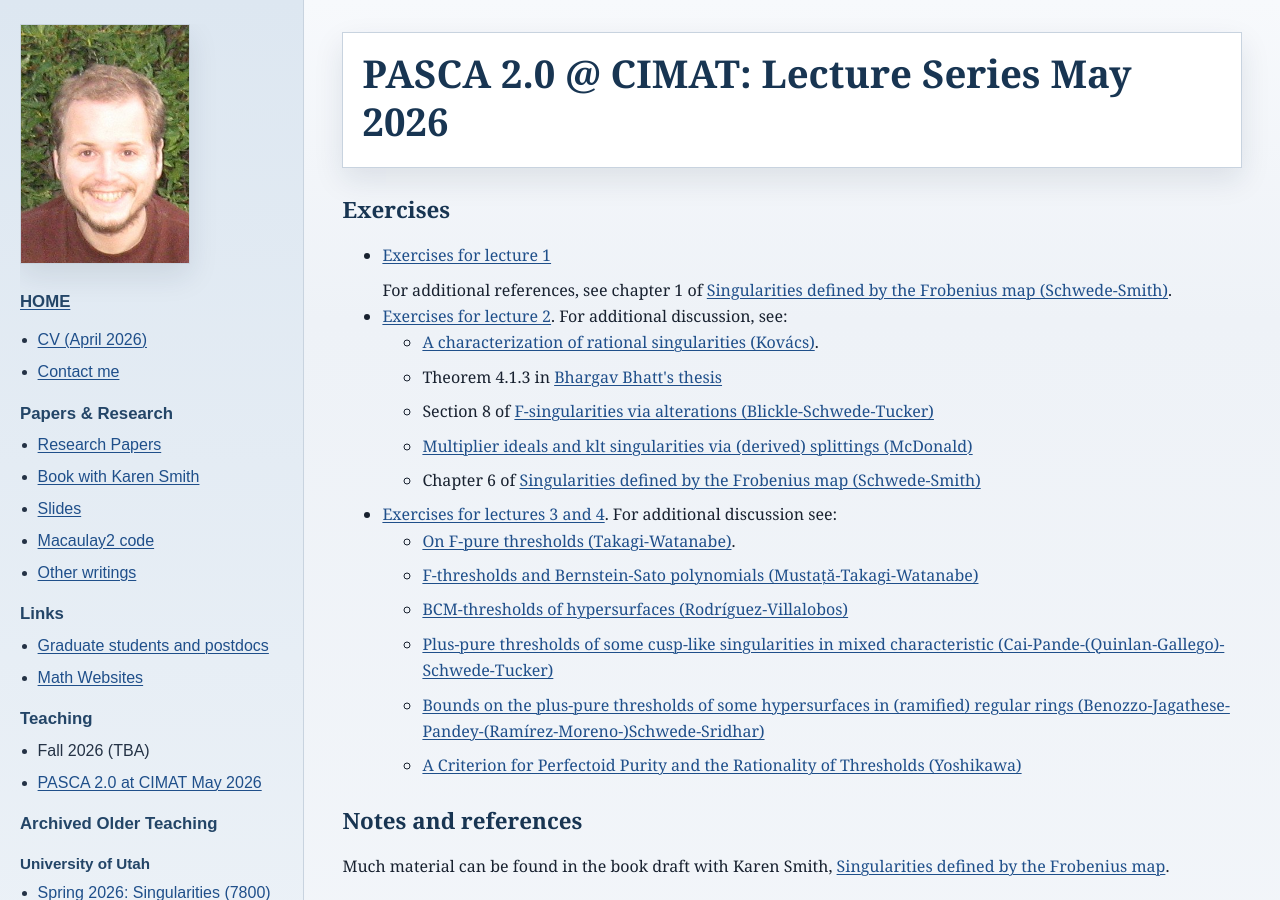
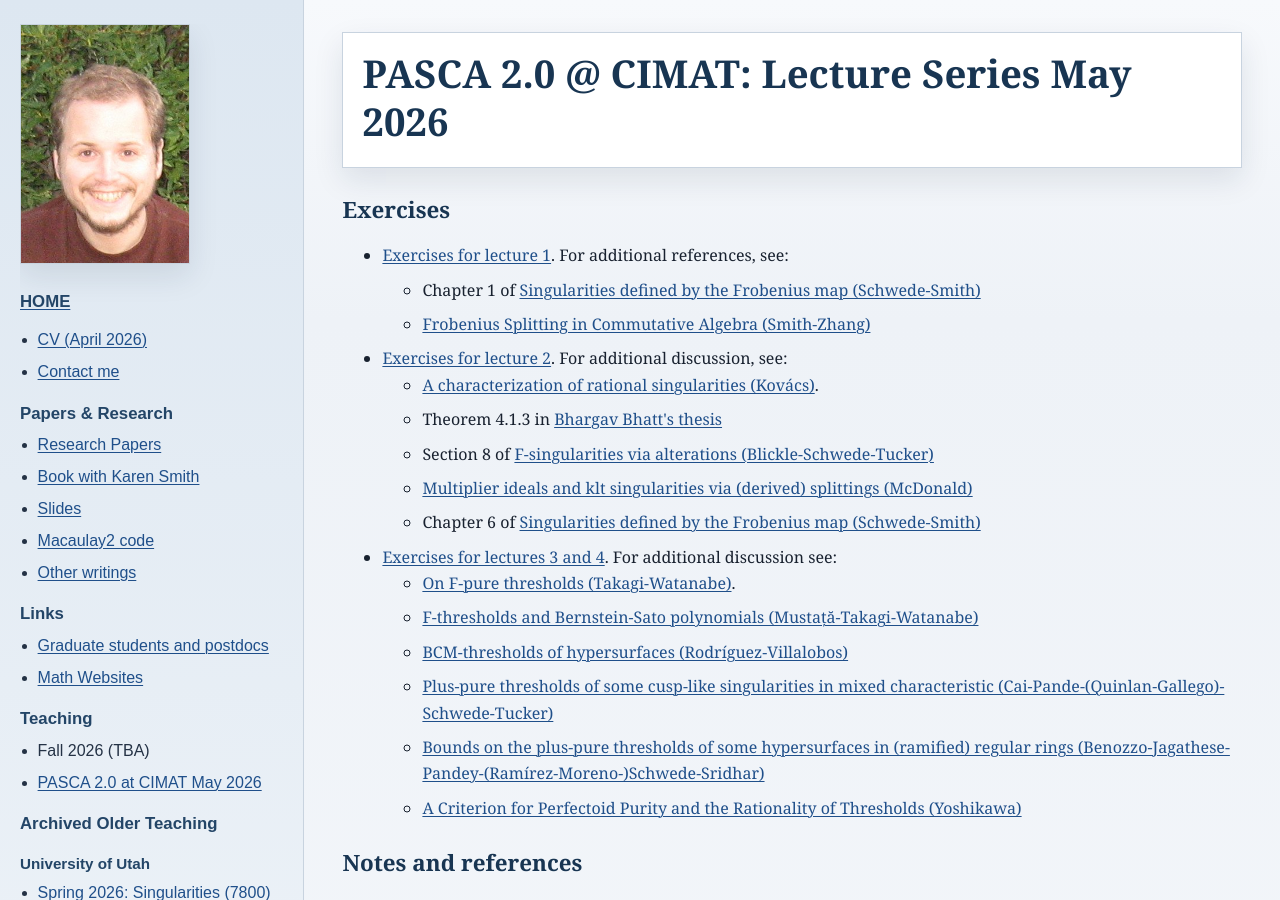
Before and after one commit to kschwede/kschwede.github.io, a Jekyll site: the page built from CIMAT2026/index.html, in a window 1280 px wide and 900 px high. Built offline with Jekyll 4.4.1, drawn with Linux system fonts in a browser that asks for light colours.

```diff
--- a/CIMAT2026/index.html
+++ b/CIMAT2026/index.html
@@ -7,7 +7,10 @@ title: 'PASCA 2.0 Material'
 
 <h2>Exercises</h2>
 <ul>
-  <li><a href="Exercises-Lecture1.pdf">Exercises for lecture 1</a></li>  For additional references, see chapter 1 of <a href="https://raw.githubusercontent.com/kschwede/FrobeniusSingularitiesBook/main/FrobeniusSingularitiesBook.pdf">Singularities defined by the Frobenius map (Schwede-Smith)</a>.
+  <li><a href="Exercises-Lecture1.pdf">Exercises for lecture 1</a>.  For additional references, see: </li>
+  <ul> <li> Chapter 1 of <a href="https://raw.githubusercontent.com/kschwede/FrobeniusSingularitiesBook/main/FrobeniusSingularitiesBook.pdf">Singularities defined by the Frobenius map (Schwede-Smith)</a></li>
+    <li><a href="https://arxiv.org/abs/1409.1169">Frobenius Splitting in Commutative Algebra (Smith-Zhang)</a></li>
+    </ul>
   <li><a href="Exercises-Lecture2.pdf">Exercises for lecture 2</a>.  For additional discussion, see:
     <ul>
       <li> <a href="https://projecteuclid.org/journals/duke-mathematical-journal/volume-102/issue-2/A-characterization-of-rational-singularities/10.1215/S0012-7094-00-10221-9.short">A characterization of rational singularities (Kovács)</a>.   </li>
```
